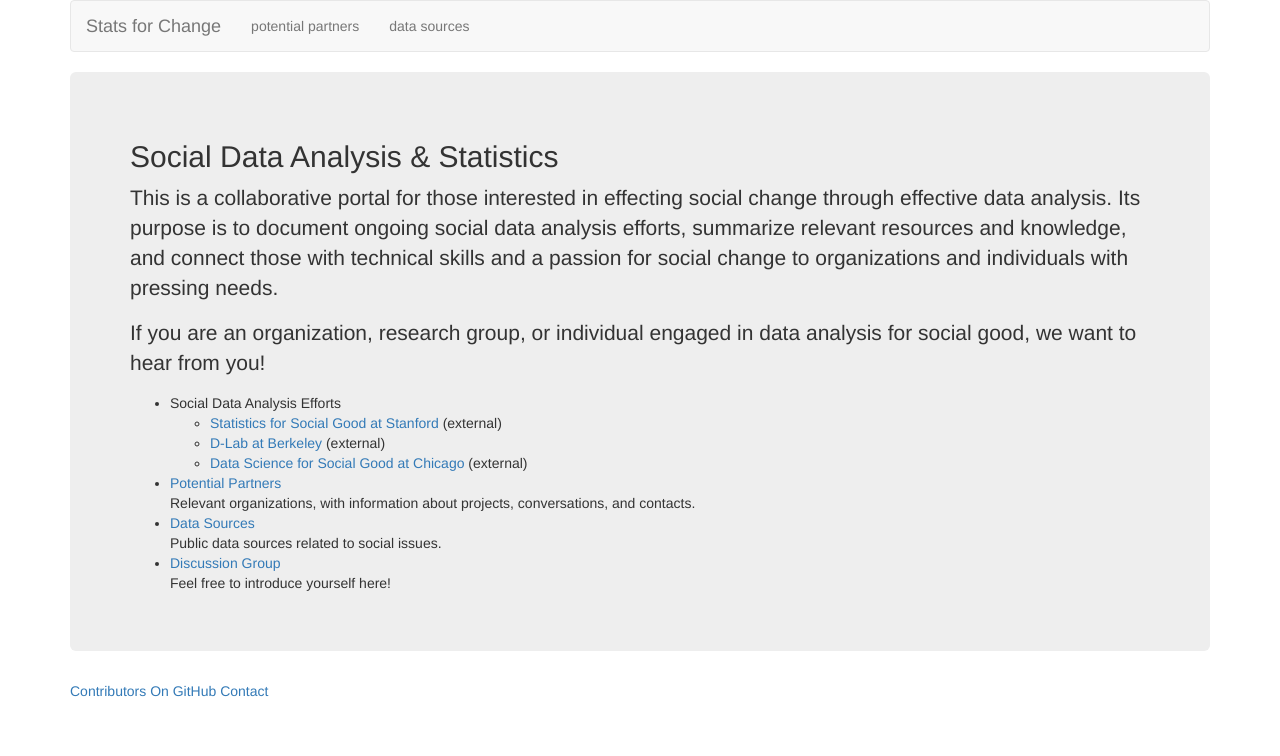
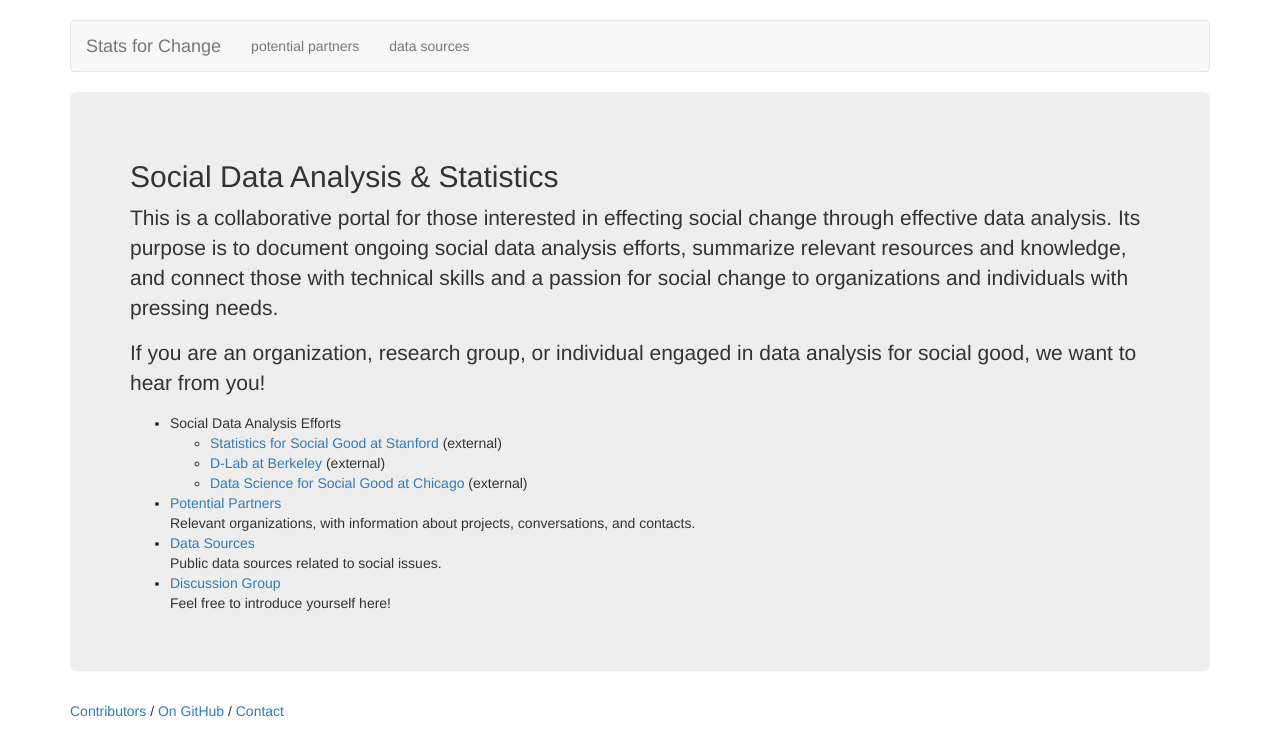
Before and after one commit to stats-for-change/stats-for-change.github.io, a Jekyll site: the page built from index.md, in a window 1280 px wide. Shown: the top 756 px of the page. Built offline with Jekyll 4.4.1, drawn with Linux system fonts in a browser that asks for light colours; nearby versions of some CDN libraries; Markdown is read by kramdown in place of the engine named in the settings.

Commit message:
A few minor tweaks to style

```diff
--- a/_layouts/default.html
+++ b/_layouts/default.html
@@ -13,6 +13,7 @@
     <!-- Latest compiled and minified CSS -->
     <link rel="stylesheet" href="//netdna.bootstrapcdn.com/bootstrap/3.0.3/css/bootstrap.min.css">
     <link rel="stylesheet" href="/assets/dynatable/jquery.dynatable.css">
+    <link rel="stylesheet" href="/assets/css/stats-for-change.css">
 
     <script src="//ajax.googleapis.com/ajax/libs/jquery/2.0.3/jquery.min.js"></script>
     <!-- Latest compiled and minified JavaScript -->
@@ -77,8 +78,10 @@
       <div class="footer">
         <div class="contact">
           <p>
-            <a href="/contributors.html">Contributors</a> <a href="https://github.com/dlab-berkeley/social-data-science">
-                On GitHub</a> <a href="mailto:lmackey@stanford.edu">Contact</a>
+            <a href="/contributors.html">Contributors</a> /
+            <a href="https://github.com/dlab-berkeley/social-data-science">
+                On GitHub</a> /
+            <a href="mailto:lmackey@stanford.edu">Contact</a>
           </p>
         </div>
       </div>
--- /dev/null
+++ b/assets/css/stats-for-change.css
@@ -0,0 +1,10 @@
+/* Bootstrap layout tweaks */
+
+body {
+  padding-top: 20px;
+  padding-bottom: 20px;
+}
+
+.navbar {
+  margin-bottom: 20px;
+}
```
